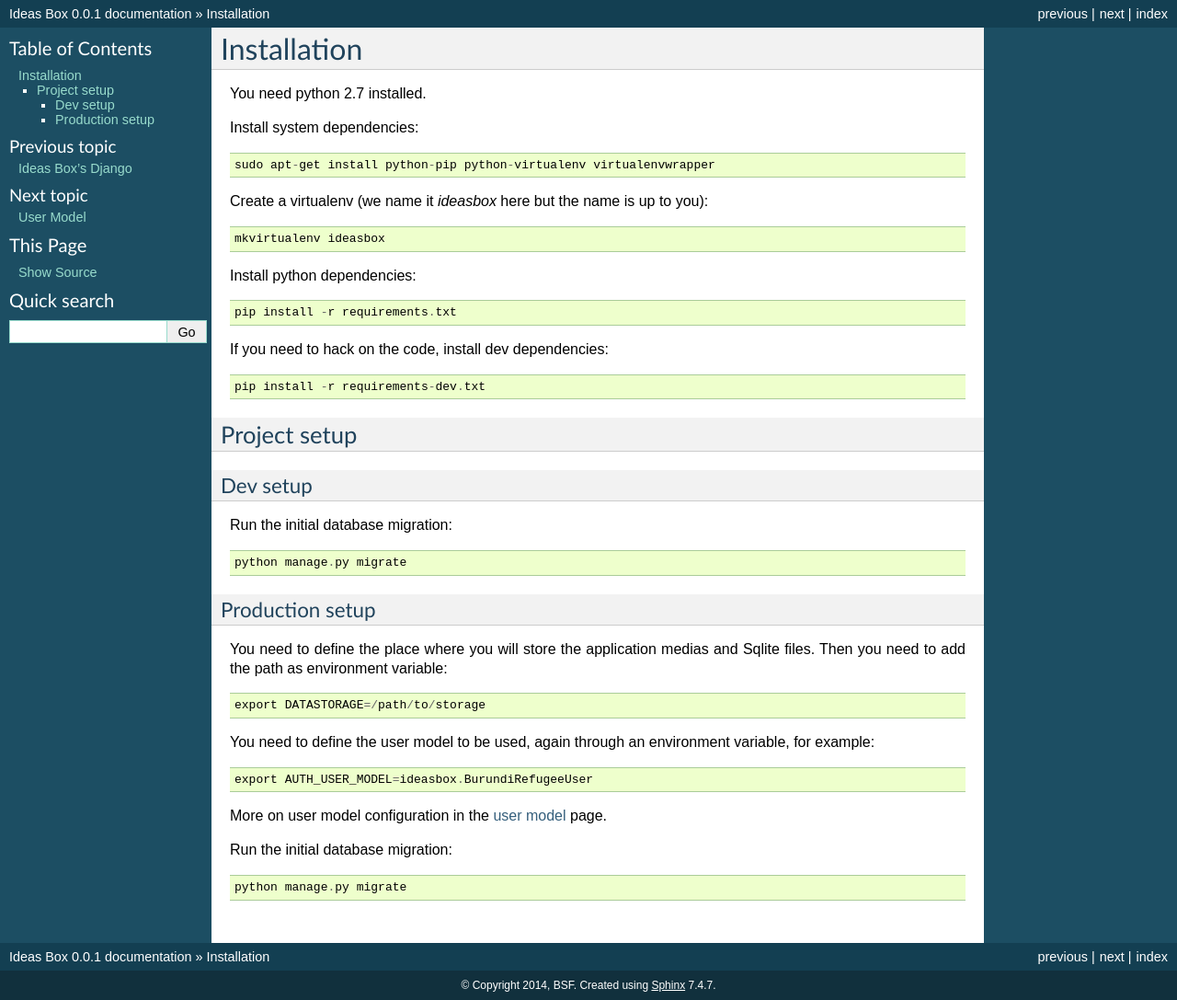
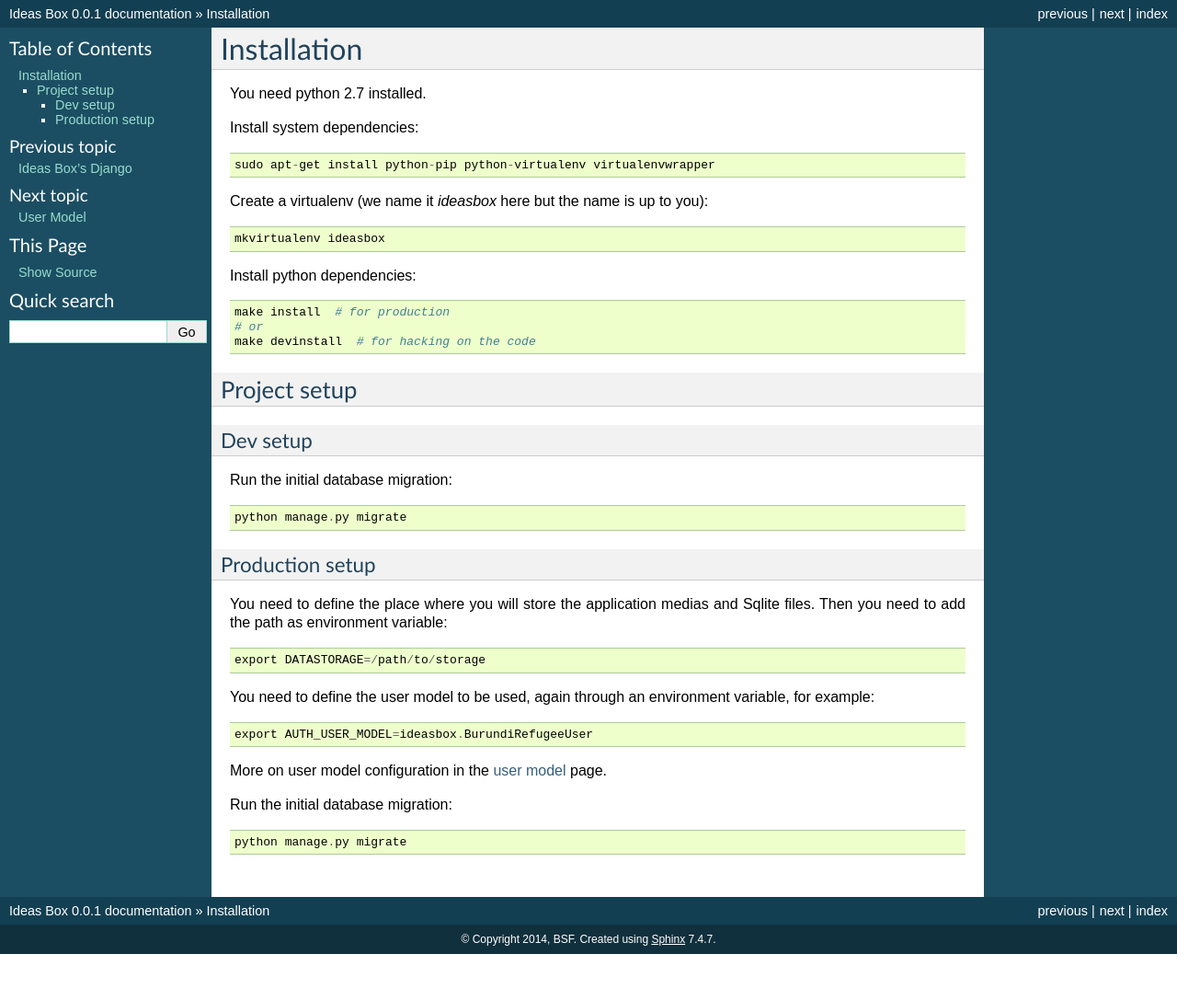
Before and after one commit to ideascube/ideascube, a Sphinx documentation site: the page built from docs/install.rst, in a window 1280 px wide. Shown: the whole page at 92% size. Built offline with Sphinx 7.4.7, drawn with Linux system fonts in a browser that asks for light colours; after the commit the page ends 1037 px from its top, so only the background shows below that.

Commit message:
Include requirements in requirements-dev

```diff
--- a/docs/install.rst
+++ b/docs/install.rst
@@ -16,12 +16,10 @@
 
 Install python dependencies::
 
-    pip install -r requirements.txt
+    make install  # for production
+    # or
+    make devinstall  # for hacking on the code
 
-
-If you need to hack on the code, install dev dependencies::
-
-    pip install -r requirements-dev.txt
 
 
 Project setup
--- a/requirements-dev.txt
+++ b/requirements-dev.txt
@@ -1,3 +1,4 @@
+-r requirements.txt
 pytest==2.6.4
 pytest-django==2.7.0
 factory-boy==2.4.1
```
Also changed, not shown: .travis.yml.
